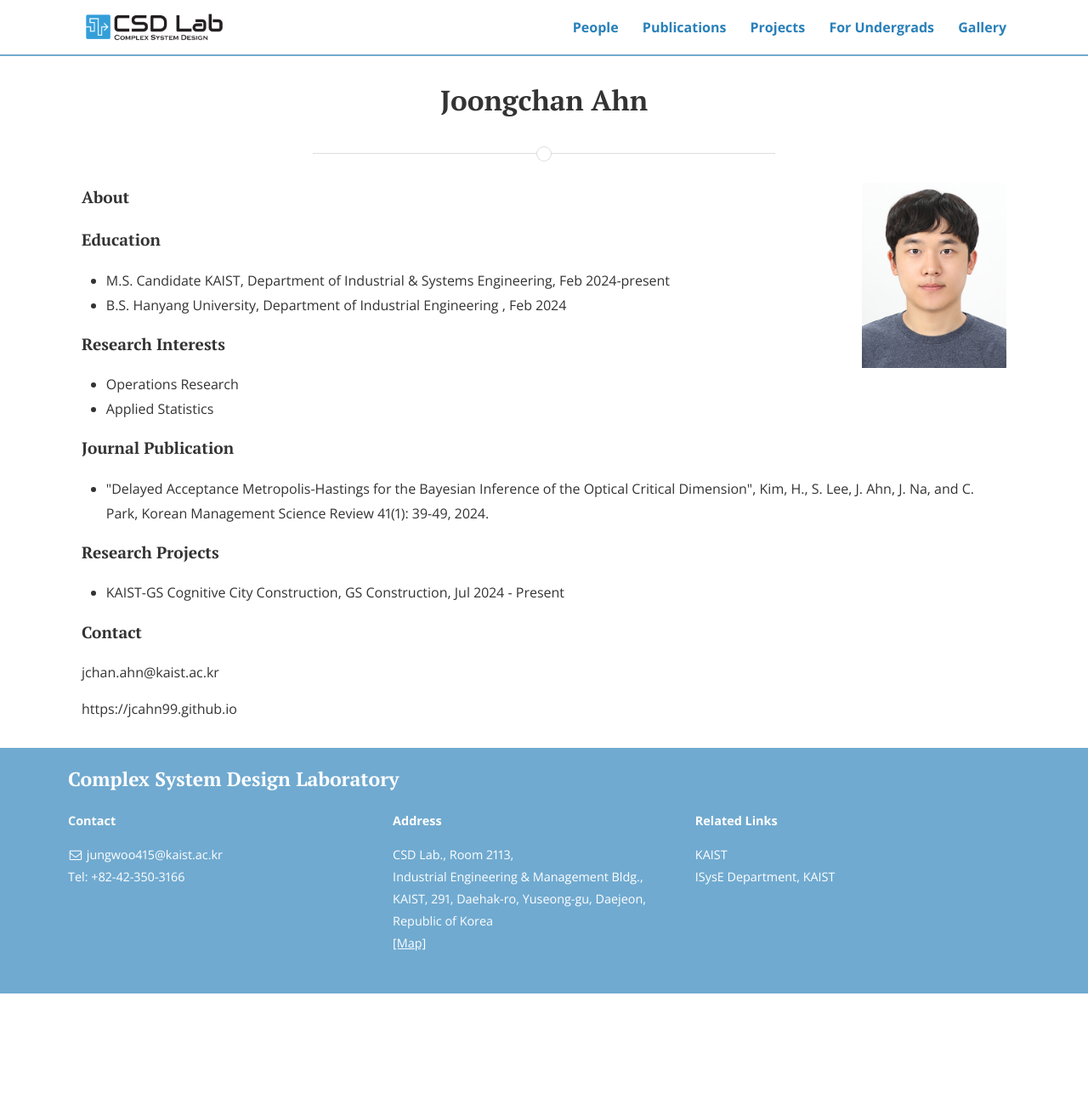
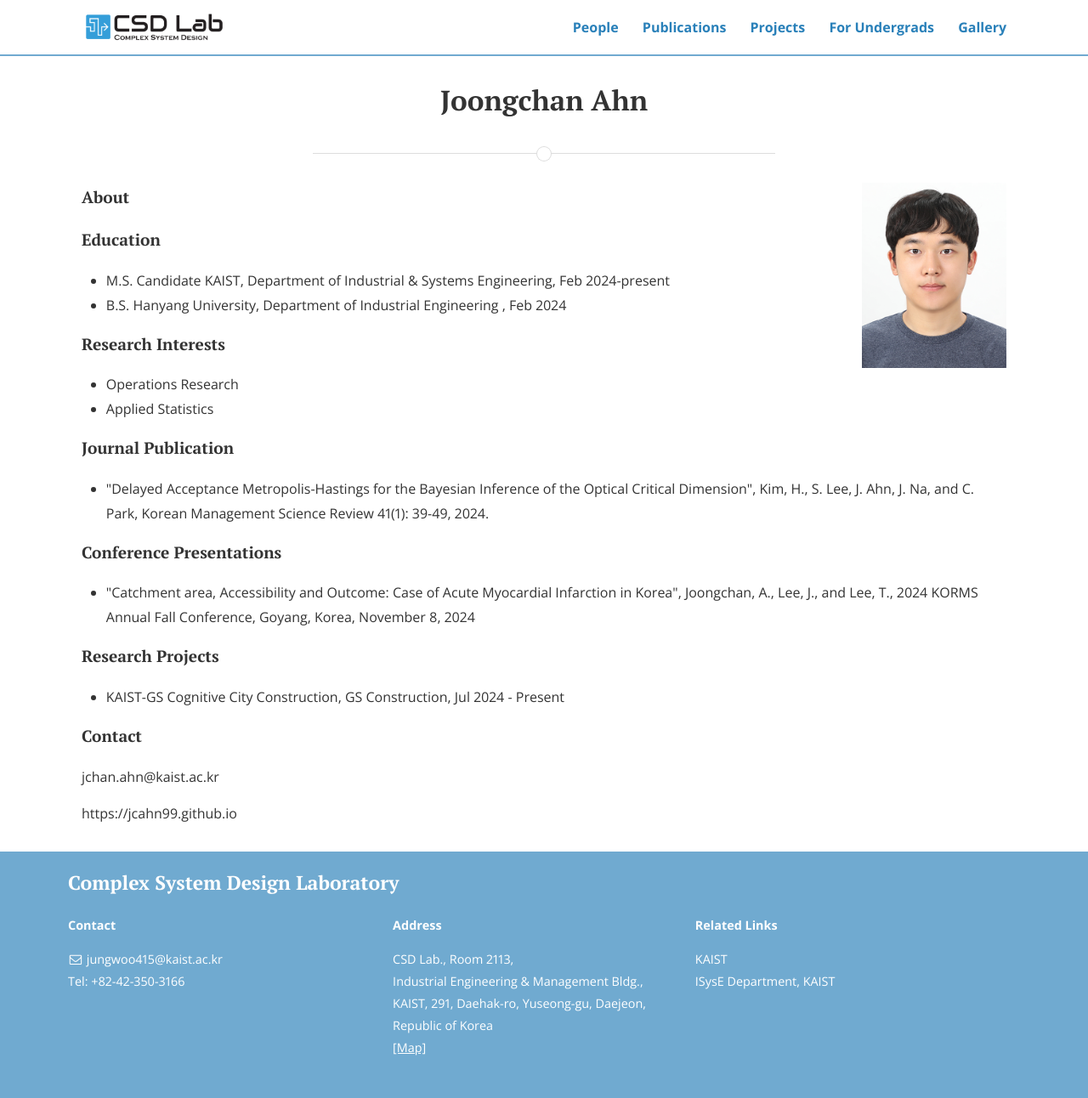
Before and after one commit to CSDlab-KAIST/csdlab-kaist.github.io, a Jekyll site: the page built from people/joongchan.html, in a window 1280 px wide. Shown: the whole page at 85% size. Built offline with Jekyll 4.4.1, drawn with Linux system fonts in a browser that asks for light colours; nearby versions of some CDN libraries; before the commit the page ends 1169 px from its top, so only the background shows below that.

Commit message:
Update joongchan.html

```diff
--- a/people/joongchan.html
+++ b/people/joongchan.html
@@ -31,6 +31,11 @@ title: Joongchan Ahn
   <li>"Delayed Acceptance Metropolis-Hastings for the Bayesian Inference of the Optical Critical Dimension", Kim, H., S. Lee, J. Ahn, J. Na, and C. Park, Korean Management Science Review 41(1): 39-49, 2024.</li>
 </ul>
 
+<h4>Conference Presentations</h4>
+<ul>
+  <li>"Catchment area, Accessibility and Outcome: Case of Acute Myocardial Infarction in Korea", Joongchan, A., Lee, J., and Lee, T., 2024 KORMS Annual Fall Conference, Goyang, Korea, November 8, 2024</li>
+</ul>
+
 <h4>Research Projects</h4>
 <ul>
   <li>KAIST-GS Cognitive City Construction, GS Construction, Jul 2024 - Present</li>
```
